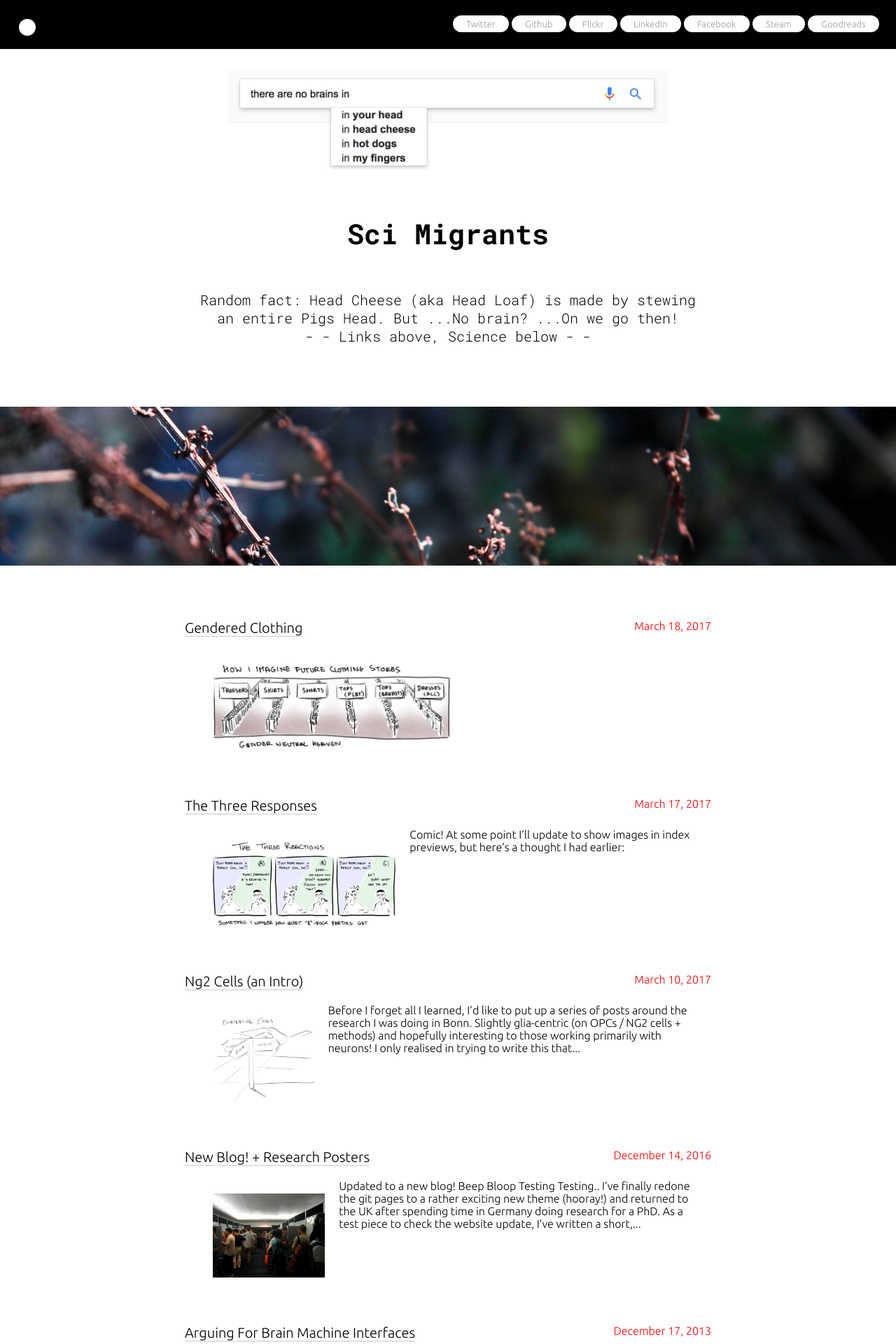
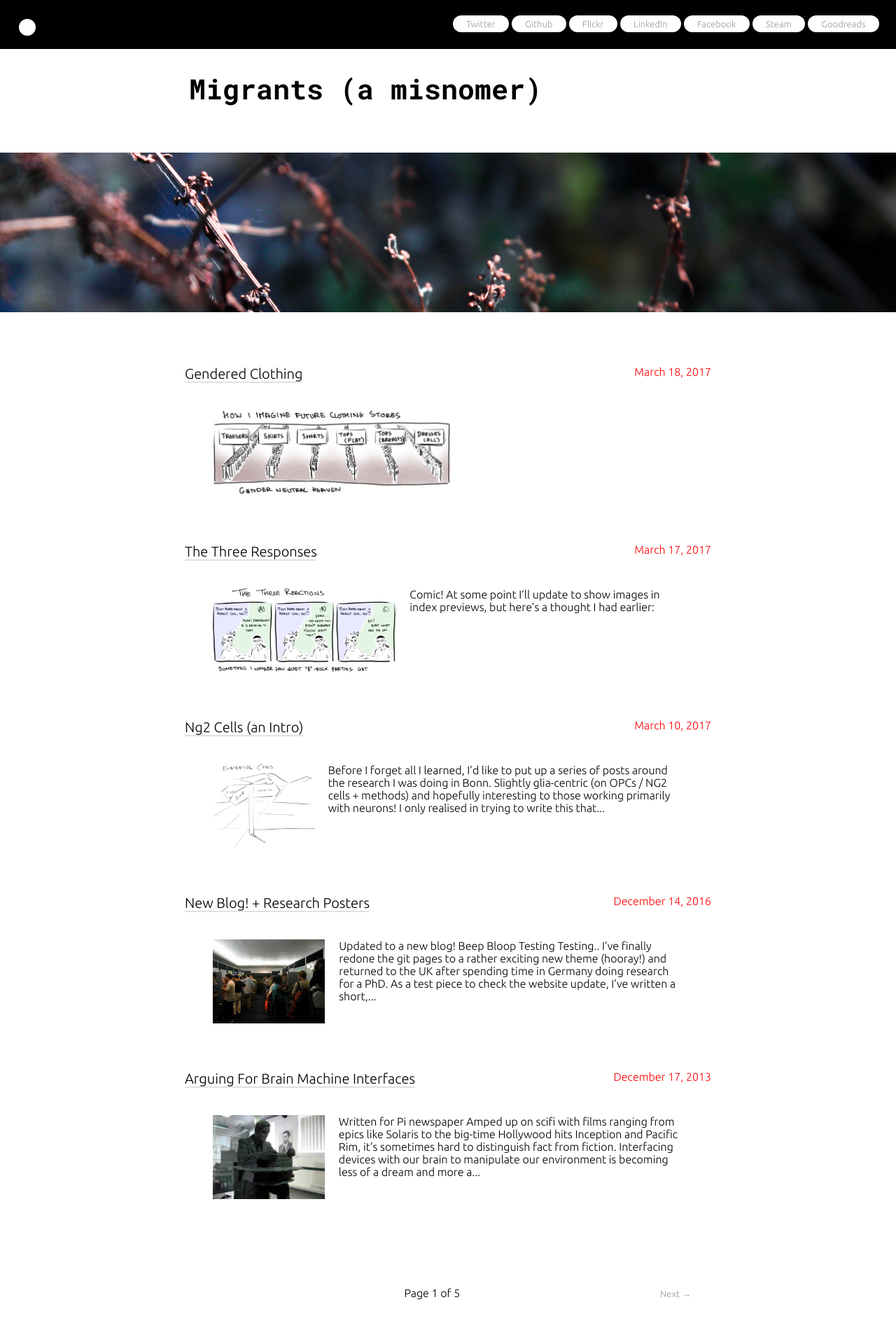
Before and after one commit to bolyche/bolyche.github.io, a Jekyll site: the page built from index.html, in a window 1280 px wide. Shown: the top 1920 px of the page at 70% size. Built offline with Jekyll 4.4.1, drawn with Linux system fonts in a browser that asks for light colours; nearby versions of some CDN libraries; the list of posts is cut into pages by our own code.

Commit message:
Updated index

```diff
--- a/_config.yml
+++ b/_config.yml
@@ -1,19 +1,19 @@
 # User Settings | Edit there as per required
 
-title: Sci Migrants
+title: Migrants (a misnomer)
 url: "https://bolyche.github.io"
 baseurl: ""
 
 # This will show up at the top of index page
 site_heading: >
-    Sci Migrants
+    Migrants (a misnomer)
 
 email: bolyche@protonmail.com
 author: bolyche
 # This description will show up in google search results
 # (for index page) etc.
 description: >
-    Personal site of @bolyche: sciencey & misc
+    Personal site of @bolyche: science & misc
 
 # This will what will show against &copy; in the footer
 copyright: bolyche
@@ -22,8 +22,7 @@ copyright: bolyche
 intro: true         # Tip: Remove the span from site_heading if intro is set to true
 # This will be displayed in your intro
 short_bio: |
-  <p>Random fact: Head Cheese (aka Head Loaf) is made by stewing an entire Pigs Head. But ...No brain? ...On we go then!</p>
-  <p> - - Links above, Science below - - </p>
+  <p></p>
 permalink: /:title
 
 # Comments are powered by disqus
--- a/_includes/intro.html
+++ b/_includes/intro.html
@@ -2,7 +2,7 @@
     <div id="intro">
         <div class="container">
             {% if site.profile_picture %}
-                <img id="intro-img" src="{{site.url}}/images/TopPhoto.jpg"> <!change profile pic here!>
+              <!  <img id="intro-img" src="{{site.url}}/images/TopPhoto.jpg" change profile pic here>
             {% endif %}
             <h2>
                 {% if site.site_heading %}
--- a/_sass/_style.scss
+++ b/_sass/_style.scss
@@ -59,20 +59,22 @@ body {
         background: #000;
     }
     h2 {
-        margin: $base-spacing 0;
-        margin-bottom: $base-spacing/1.1;
+        /*margin: $base-spacing 0;
+        margin-bottom: $base-spacing/1.1;*/
         font-size: 40px;
         font-family: 'Roboto Mono', 'sans-serif';
+				float: left;
         @media (max-width: $break-small) {
             font-size: 32px;
         }
     }
 }
-#intro-img {
+/*#intro-img {
     max-width: 95%;
     padding-left: 5%;
 		padding-right: 5%;
 }
+*/
 #index_photo {
 		max-width: 100%;
 		height: auto;
@@ -201,6 +203,9 @@ footer {
 				font-family: $font-stack-one, 'sans-serif';
 				padding: 20px;
 				display: inline-block;
+		}
+		p {
+				padding: inherit;
 		}
 		.image-preview {
 				float: left;
--- a/index.html
+++ b/index.html
@@ -23,9 +23,11 @@ layout: default
                 </span>
                 <div style="clear:both"></div>
                 <span class="post-preview-text">
+                  {% if post.image %}
                   <span class="image-preview">
                   <img src="{{ site.baseurl }}/images/{{ post.image }}" height="120px" wax-width="180px">
                   </span>
+                  {% endif %}
                 <p>{{ post.content | strip_html | truncatewords:50 }}</p>
                 </span>
             </div>
```
